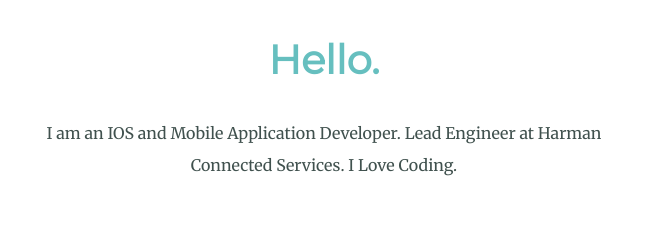
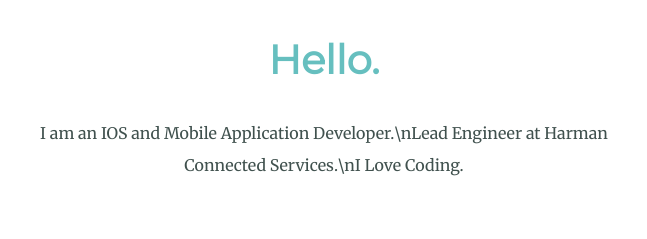
Before and after one commit to potnurikumar/cv, a plain HTML site: page index.html in a window 1280 px wide. Shown: the part 1089-1328 px from the top of the page, 316-963 px from the left. Drawn offline with Linux system fonts and the light colour scheme.

Commit message:
Update index.html

```diff
--- a/index.html
+++ b/index.html
@@ -24,7 +24,7 @@
     <div class="profile">
       <img src="images/kumar.png" alt="">
       <h2>Hello.</h2>
-      <p class="my_desc">I am an IOS and Mobile Application Developer. Lead Engineer at Harman Connected Services. I Love Coding.</p>
+      <p class="my_desc">I am an IOS and Mobile Application Developer.\nLead Engineer at Harman Connected Services.\nI Love Coding.</p>
     </div>
     <hr>
     <div class="skills">
```
